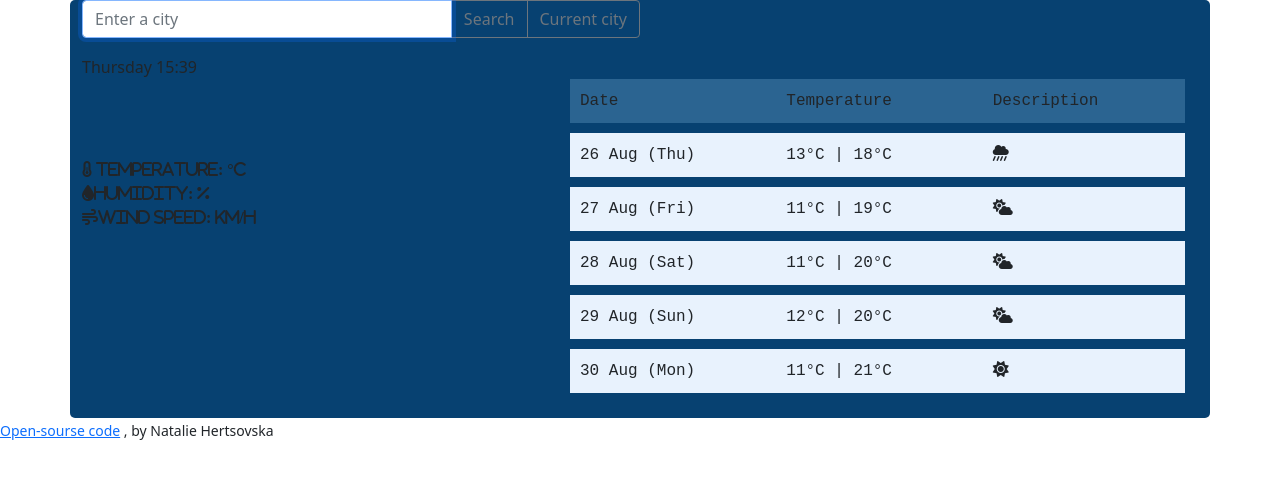
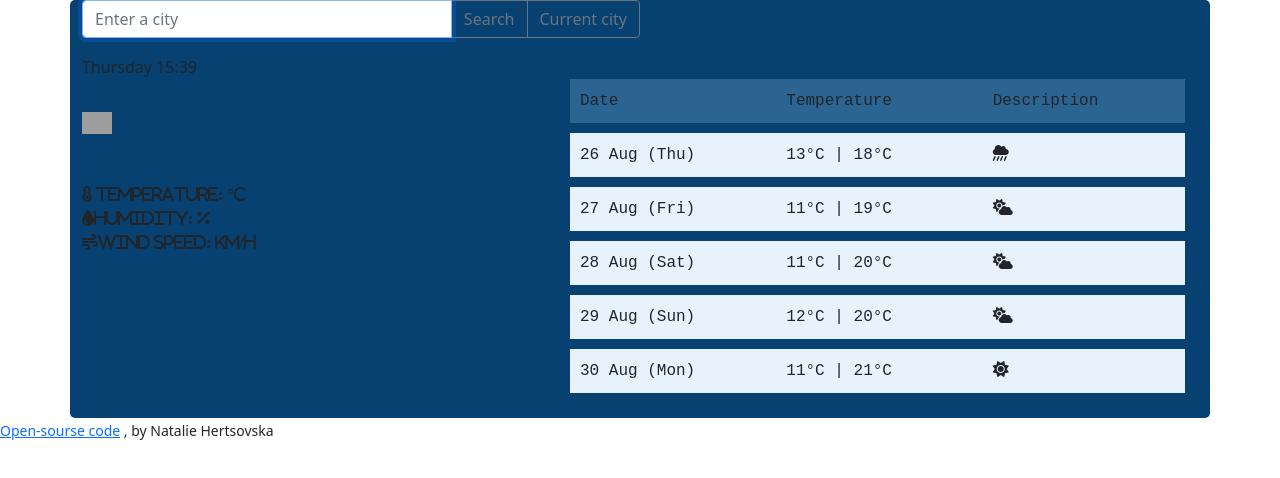
Before and after one commit to NatMorrigan/SheCodes-WeatherApp-Project, a website built with Parcel: page index.html in a window 1280 px wide. Built offline with nearby package versions, Linux system fonts and the light colour scheme; no server answers; grey boxes are pictures that could not be loaded.

Commit message:
added  weather icon

```diff
--- a/index.html
+++ b/index.html
@@ -73,6 +73,14 @@
               <h6 id="date"></h6>
             </div>
             <br />
+            <div class ="clearfix weather-temperature">
+              <img src="https://www.clipartmax.com/png/middle/183-1832116_sun-sharp-rays-icon-transparent-png-sol-png-transparente.png"
+              width="30px"
+              alt="clear"
+              id="icon"
+              class=float-left>
+            </div>
+
             <br />
             <br />
             <i class="fas fa-thermometer-half">
```
